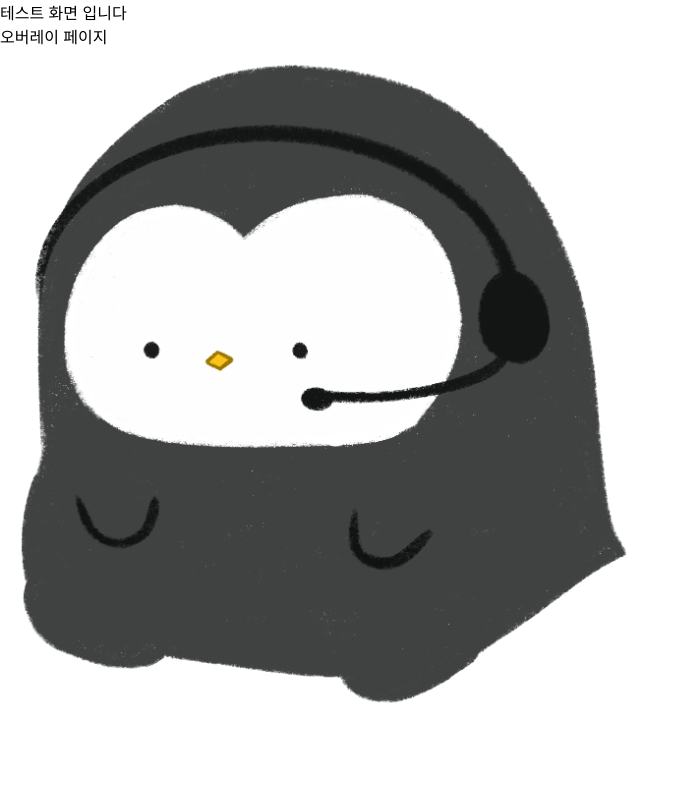
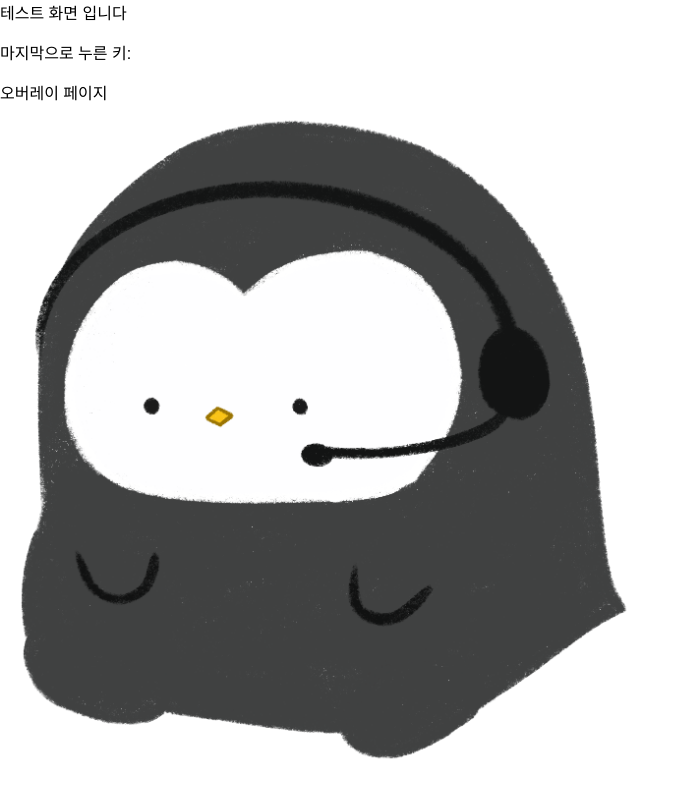
Before and after one commit to PenguinKKIM/tadakroom, a React (Vite) app: page / in a window 1280 px wide. Shown: the whole page, without its empty margins (0-690 px from the left). Built offline with nearby package versions, Linux system fonts and the light colour scheme.

Commit message:
feat : 오버레이 키 다운 테스트

```diff
--- a/src/App.tsx
+++ b/src/App.tsx
@@ -1,10 +1,25 @@
+import { useEffect, useState } from 'react';
 import './App.css'
 import Overlay from './pages/Overlay';
 
 function App() {
+  const [lastKey, setLastKey] = useState("");
+
+  useEffect(() => {
+    const handleKeyDown = (event: KeyboardEvent) => {
+      console.log("키 눌림:", event.key);
+      setLastKey(event.key);
+    };
+    window.addEventListener("keydown", handleKeyDown);
+    return () => {
+      window.removeEventListener("keydown", handleKeyDown);
+    };
+  }, []);
 
   return (
-  <div>테스트 화면 입니다
+  <div>
+    테스트 화면 입니다
+    <p>마지막으로 누른 키: {lastKey}</p>
     <Overlay/>
   </div>
   )
```
Also changed, not shown: 1 other file (tests, documents, lock files or other folders).
